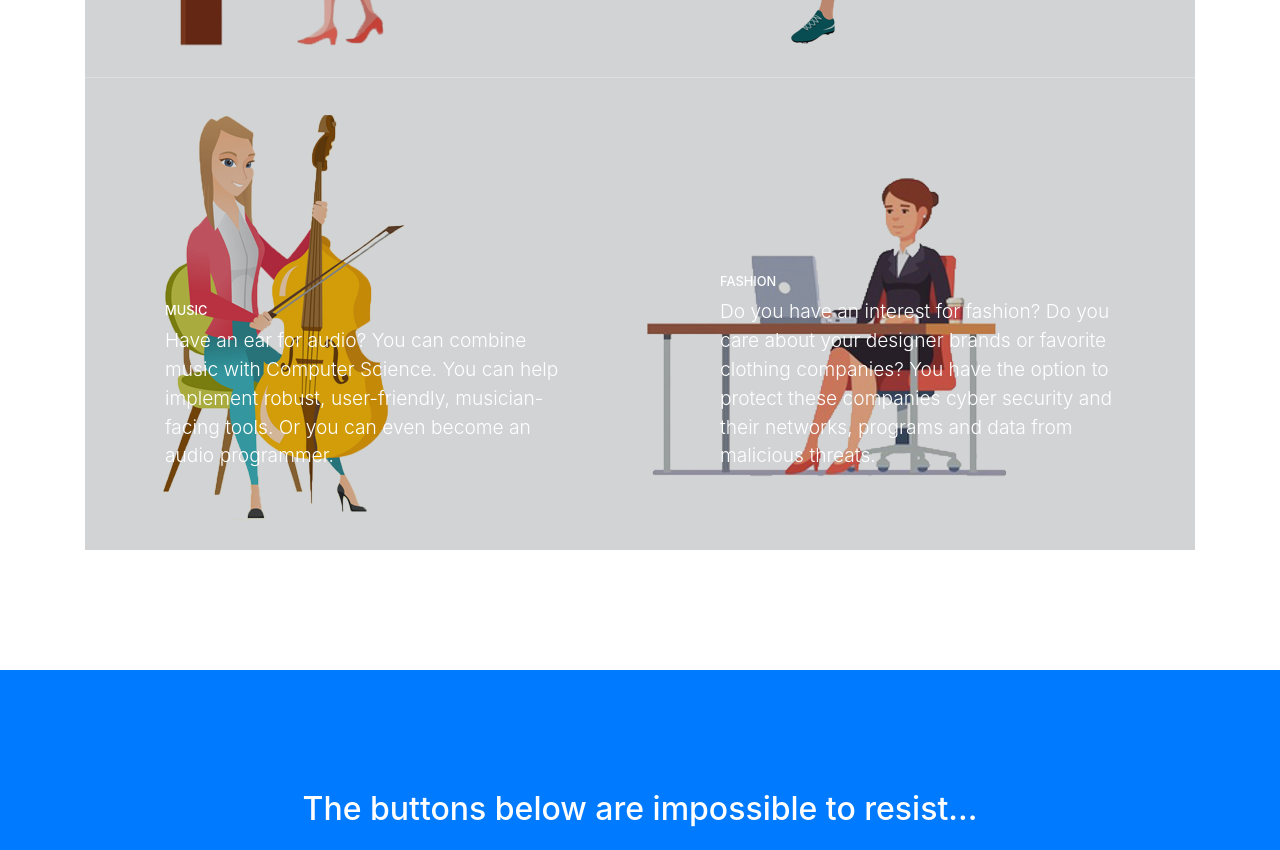
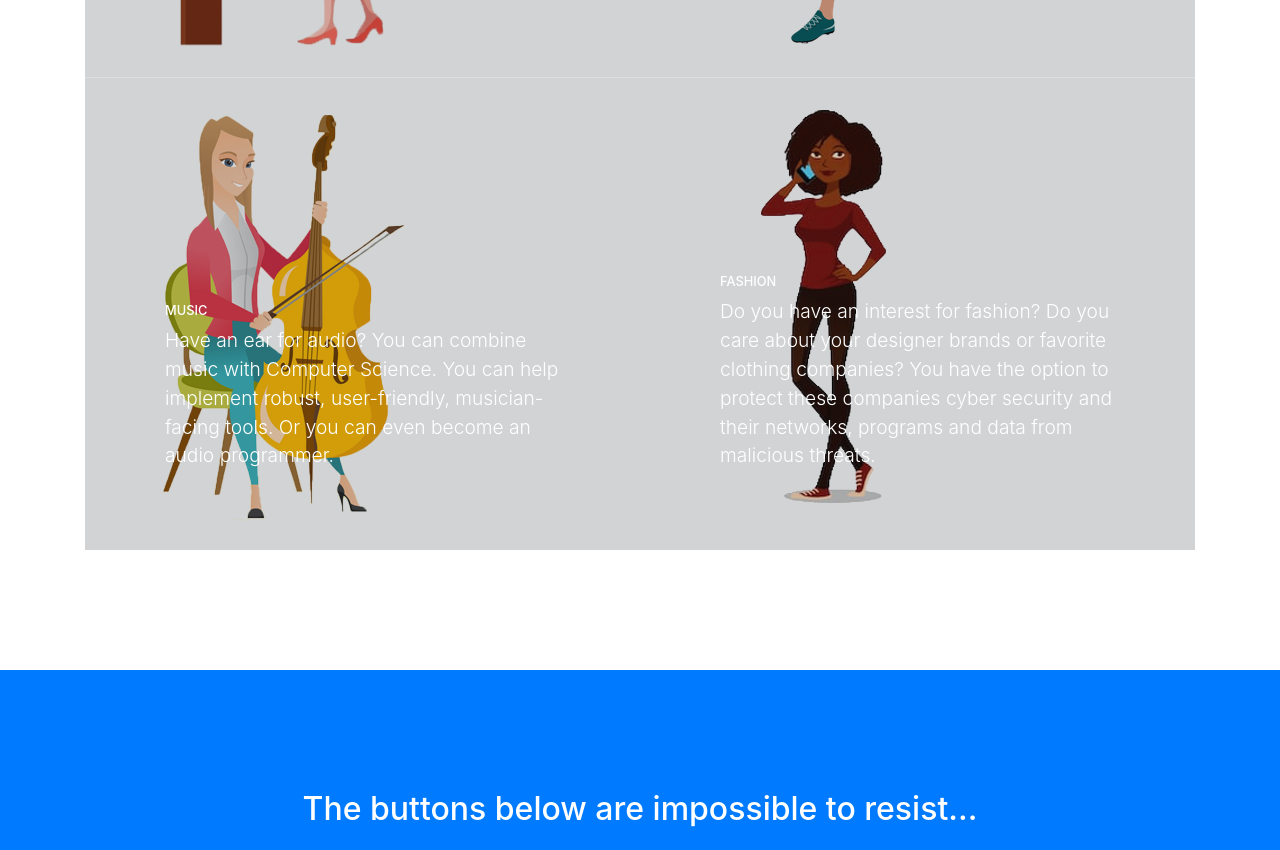
Before and after one commit to giocare/Cyber-Womaze, a website with bundled scripts: page index.html in a window 1280 px wide. Shown: the part 3624-4474 px from the top of the page. Built offline with nearby package versions, Linux system fonts and the light colour scheme.

Commit message:
Update index.html

```diff
--- a/index.html
+++ b/index.html
@@ -217,7 +217,7 @@
                   <p class="mb-0">Do you have an interest for fashion? Do you care about your designer brands or favorite clothing companies? You have the option to protect these companies cyber security and their networks, programs and data from malicious threats.</p>
                 </span>
               </span>
-              <img class="img-fluid" src="img/lawyerw.png" alt="">
+              <img class="img-fluid" src="img/fashionw.png" alt="">
             </a>
           </div>
         </div>
```
